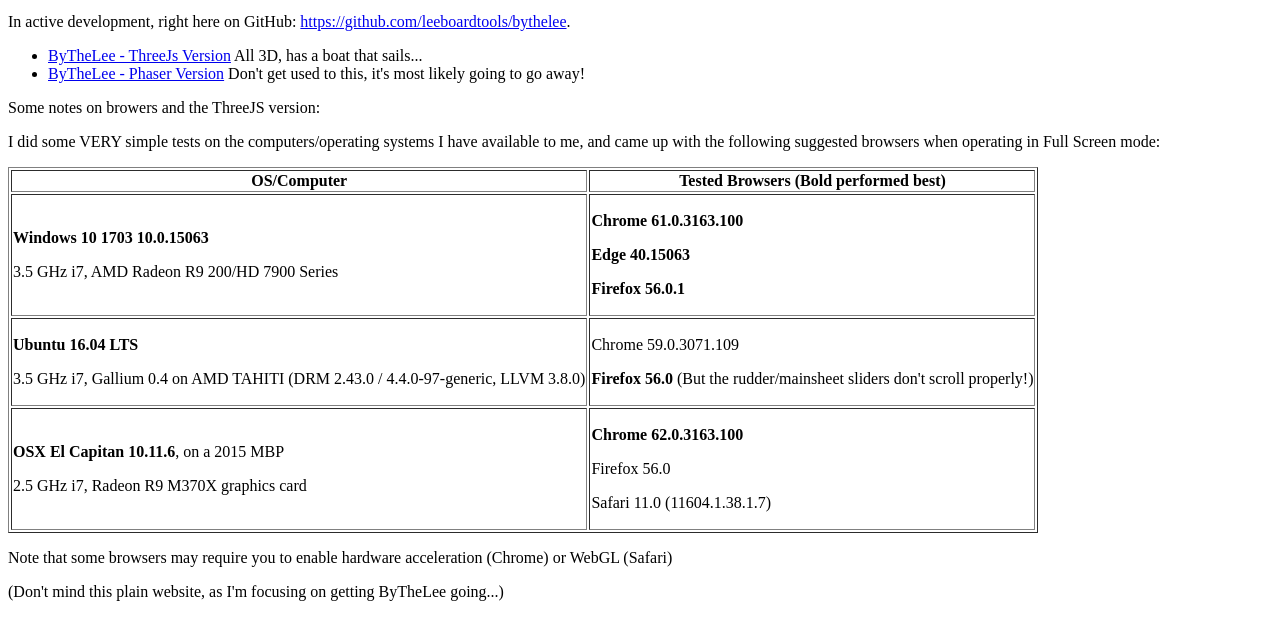
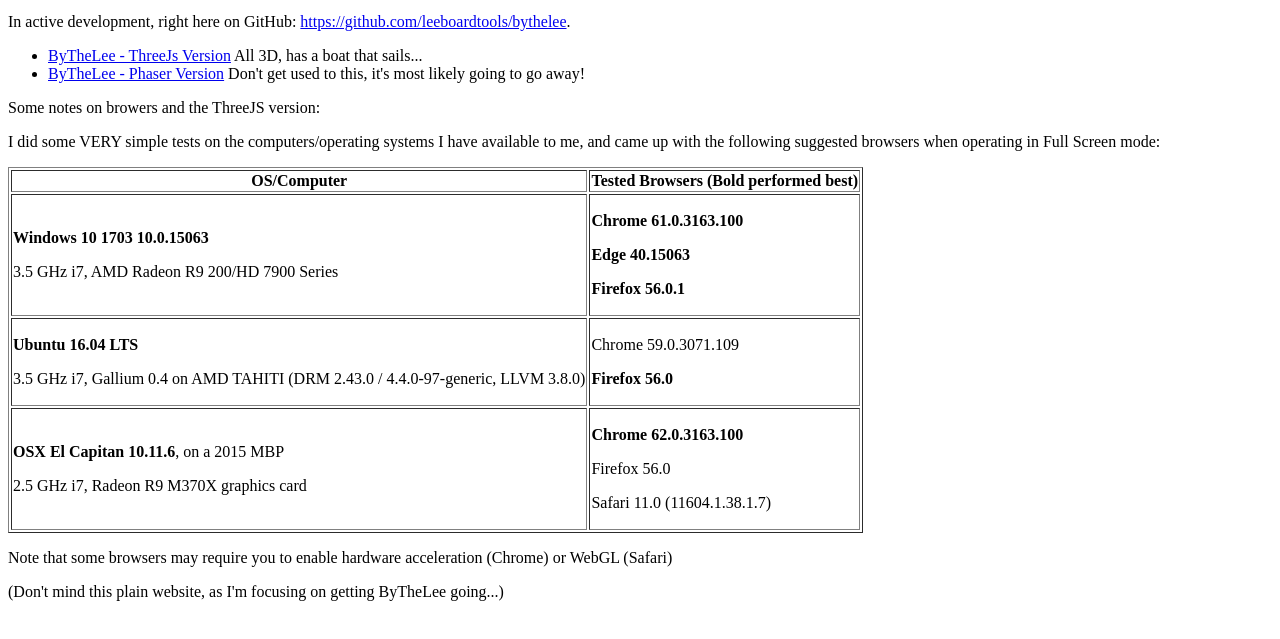
Before and after one commit to leeboardtools/leeboardtools.github.io, a plain HTML site: page index.html in a window 1280 px wide. Shown: the part 101-740 px from the top of the page. Drawn offline with Linux system fonts and the light colour scheme.

Commit message:
Took out comment about sliders not scrolling properly in Firefox

```diff
--- a/index.html
+++ b/index.html
@@ -50,7 +50,7 @@ limitations under the License.
                     <p>3.5 GHz i7, Gallium 0.4 on AMD TAHITI (DRM 2.43.0 / 4.4.0-97-generic, LLVM 3.8.0)</p>
                 </td>
                 <td><p>Chrome 59.0.3071.109</p>
-                    <p><b>Firefox 56.0</b> (But the rudder/mainsheet sliders don't scroll properly!)</p>
+                    <p><b>Firefox 56.0</b></p>
                 </td>
             </tr>
             <tr>
```
